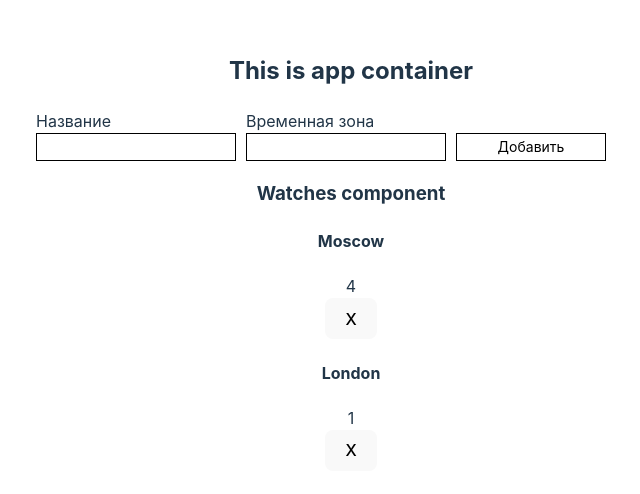
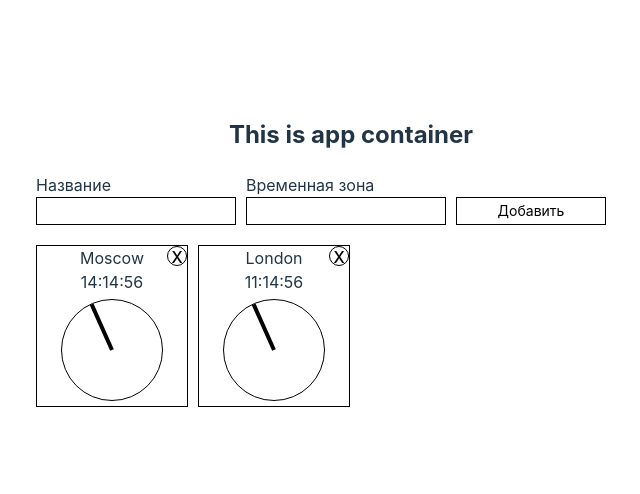
Before and after one commit to Turovae/ra16-lifecycle-watches, a React (Vite) app: page / in a window 1280 px wide. Shown: the part 148-642 px from the top of the page, without its empty margins (289-929 px from the left). Built offline with nearby package versions, Linux system fonts and the light colour scheme.

Commit message:
create watch component

```diff
--- a/package.json
+++ b/package.json
@@ -11,6 +11,7 @@
     "preview": "vite preview"
   },
   "dependencies": {
+    "moment": "^2.29.4",
     "react": "^18.2.0",
     "react-dom": "^18.2.0",
     "uuid": "^9.0.0"
--- a/src/components/AddWatchForm/AddWatchForm.css
+++ b/src/components/AddWatchForm/AddWatchForm.css
@@ -1,5 +1,6 @@
 .add-watch-form {
   display: flex;
+  margin-bottom: 20px;
 }
 
 .form-column {
--- a/src/components/AddWatchForm/AddWatchForm.tsx
+++ b/src/components/AddWatchForm/AddWatchForm.tsx
@@ -1,7 +1,7 @@
 import React, { useState } from 'react';
 import './AddWatchForm.css';
 
-function AddWatchForm({onAddWatch}: { onAddWatch: Function }) {
+function AddWatchForm({onAddWatch}: { onAddWatch: CallableFunction }) {
   const initStateForm = {
     name: '',
     timezone: undefined,
--- /dev/null
+++ b/src/components/Watches/Watch.css
@@ -0,0 +1,46 @@
+.watch {
+  border: 1px solid black;
+  margin-right: 10px;
+  width: 150px;
+  position: relative;
+}
+
+.watch-name {
+  font-weight: normal;
+  margin: 0;
+}
+
+.watch-btn {
+  border: 1px solid black;
+  border-radius: 50%;
+  width: 20px;
+  height: 20px;
+  display: block;
+  margin: 0;
+  padding: 0;
+  background-color: #fff;
+  cursor: pointer;
+  position: absolute;
+  top: 0;
+  right: 0;
+}
+
+.watch-face {
+  width: 100px;
+  height: 100px;
+  border: 1px solid black;
+  margin: 5px auto;
+  border-radius: 50%;
+  position: relative;
+}
+
+.watch-arrow-hours {
+  border-top: 50px solid black;
+  border-bottom: 50px solid transparent;
+  width: 4px;
+  height: 0;
+  /* top: 50px; */
+  left: 48px;
+  position: absolute;
+  transform: rotate(45deg);
+}
--- a/src/components/Watches/Watch.tsx
+++ b/src/components/Watches/Watch.tsx
@@ -1,28 +1,116 @@
 import React from "react";
 import WatchProps from "../../interfaces/watch";
+import moment from "moment";
+import './Watch.css';
 
 interface WatchP extends WatchProps {
-  onDelete: Function,
+  onDelete: CallableFunction,
 }
 
-function Watch({ id, name, timezone, onDelete }: WatchP) {
-  console.log(name);
+type State = {
+  time: Date,
+}
+
+// function Watch({ id, name, timezone, onDelete }: WatchP) {
+//   console.log(name);
+//   const [time, setTime] = useState(new Date());
+
+//   const deleteWatch = (evt: React.MouseEvent) => {
+//     evt.preventDefault();
+//     onDelete(id);
+//     console.log(id);
+//   }
+
+//   const timeOfZone = moment(time).utcOffset(timezone);
+//   const hours = timeOfZone.hours();
+//   const minuts = timeOfZone.minutes();
+//   const seconds = timeOfZone.seconds();
+
+//   // setTimeout(() => {
+//   //   console.log('time click')
+//   //   setTime(new Date());
+//   // }, 1000);
+
+//   return (
+//     <div className="watch">
+//       <h4 className="watch-name">{name}</h4>
+//       <div className="watch-dgt">
+//         {moment(time).utcOffset(timezone).format('HH:mm:ss')}
+//       </div>
+//       <div className="watch-face">
+//         {hours}-{minuts}-{seconds}
+//       </div>
+//       <div className="timezone">
+//         { timezone }
+//       </div>
+//       <button className="watch-btn" type="button" onClick={deleteWatch}>X</button>
+//     </div>
+//   )
+// }
+
+class Watch extends React.Component {
+  state: State;
+  timerID: number | undefined;
+
+  constructor(props: Readonly<WatchP>) {
+    super(props);
+    this.state = {
+      time: new Date(),
+    }
+
+    this.timerID = undefined;
+  }
+
+  componentDidMount(): void {
+    this.timerID = setInterval(
+      () => this.tick(),
+      1000
+    );
+  }
+
+  componentWillUnmount(): void {
+    clearInterval(this.timerID);
+  }
+
+  tick(): void {
+    this.setState({
+      time: new Date()
+    });
+  }
+
+  render() {
+    const { id, name, timezone, onDelete } = this.props;
+    const timeOfZone = moment(this.state.time).utcOffset(timezone);
+    const hours = timeOfZone.hours();
+    const minuts = timeOfZone.minutes();
+    const seconds = timeOfZone.seconds();
 
     const deleteWatch = (evt: React.MouseEvent) => {
       evt.preventDefault();
       onDelete(id);
-    console.log(id);
     }
 
     return (
       <div className="watch">
-      <h4>{name}</h4>
-      <div className="timezone">
-        { timezone }
+        <h4 className="watch-name">{name}</h4>
+        <div className="watch-dgt">
+          {moment(this.state.time).utcOffset(timezone).format('HH:mm:ss')}
         </div>
-      <button className="watch-btn" type="button" onClick={deleteWatch}>X</button>
+        <div className="watch-face">
+          {/* <div>{hours}-{minuts}-{seconds}</div> */}
+          <div className="watch-arrow watch-arrow-hours"
+            style={{
+              transform: `rotate(${seconds * 6}deg)`
+            }}
+            ></div>
+        </div>
+        <button
+          className="watch-btn"
+          type="button"
+          onClick={deleteWatch}>X</button>
       </div>
     )
   }
+}
 
 export default Watch;
--- /dev/null
+++ b/src/components/Watches/Watches.css
@@ -0,0 +1,3 @@
+.watches {
+  display: flex;
+}
--- a/src/components/Watches/Watches.tsx
+++ b/src/components/Watches/Watches.tsx
@@ -1,13 +1,13 @@
 import Watch from "./Watch";
 import WatchProps from "../../interfaces/watch";
+import './Watches.css';
 
 function Watches({watches, onDelete}: {
   watches: WatchProps[],
-  onDelete: Function,
+  onDelete: CallableFunction,
 }) {
   return (
     <div className="watches">
-      <h3>Watches component</h3>
       {watches.map((watch) => <Watch key={watch.id} {...watch} onDelete={onDelete} />)}
     </div>
   );
```
Also changed, not shown: 1 other file (tests, documents, lock files or other folders). Lines whose indentation alone changed are shown as unchanged.
